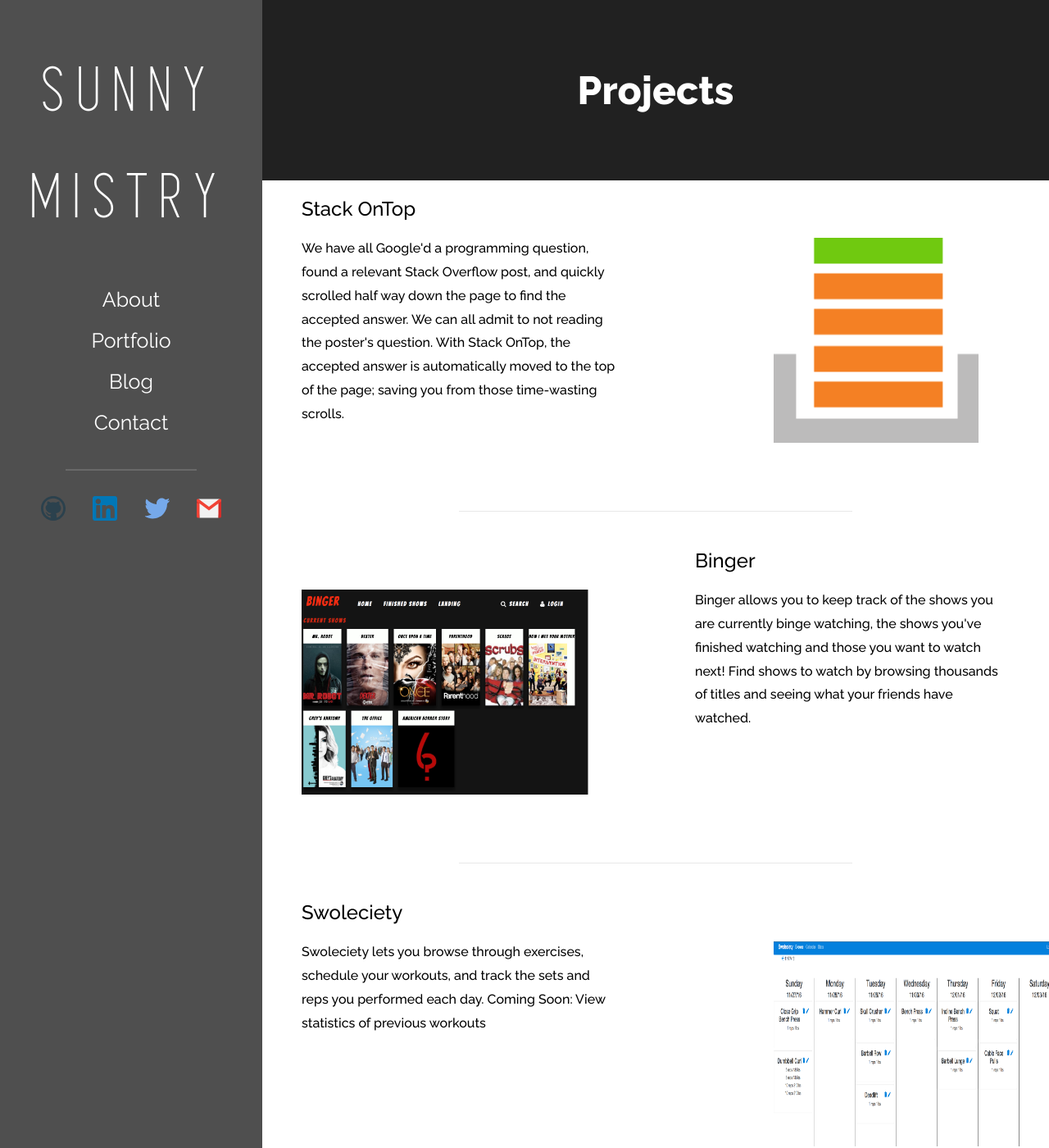
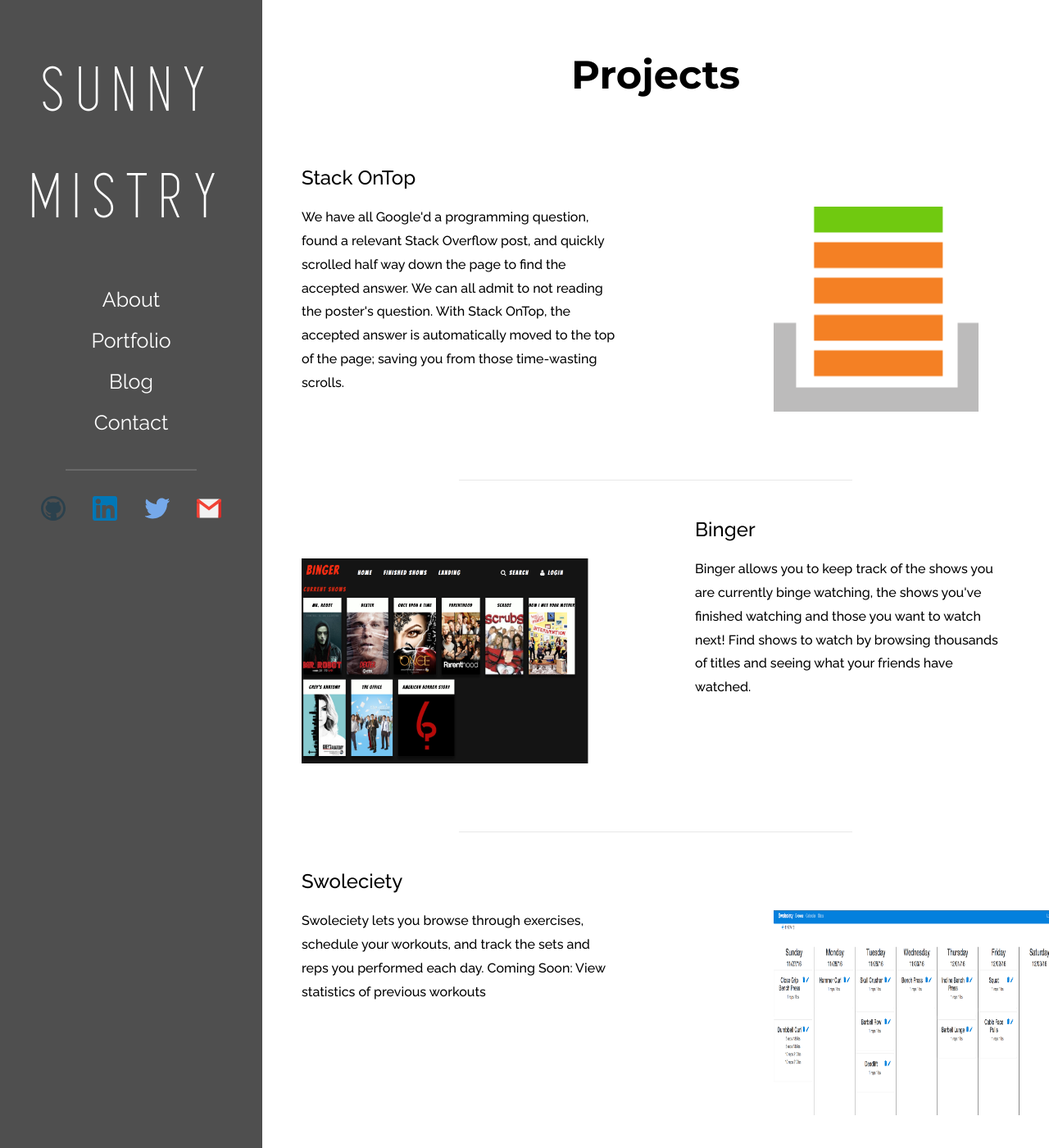
Before and after one commit to sunnymis/sunnymistry.dev, a Jekyll site: the page built from _pages/portfolio.html, in a window 1280 px wide and 1400 px high. Shown: the whole window at 82% size. Built offline with Jekyll 4.4.1, drawn with Linux system fonts in a browser that asks for light colours.

Commit message:
Removed header banner. Changed header font

```diff
--- a/_includes/head.html
+++ b/_includes/head.html
@@ -7,5 +7,5 @@
 
     <link rel="stylesheet" href="{{ "/css/root.css" | prepend: site.github.url }}">
     <link rel="stylesheet" href="{{ "/css/prism.css" | prepend: site.github.url }}">
-    <link href="https://fonts.googleapis.com/css?family=Raleway:400,500,800|Varela+Round" rel="stylesheet">
+    <link href="https://fonts.googleapis.com/css?family=Raleway:400,500,800|Varela+Round|Montserrat:400,700" rel="stylesheet">
 </head>
--- a/_sass/about.scss
+++ b/_sass/about.scss
@@ -8,10 +8,12 @@
     }
 
     .about-header {
-        background-color: $secondary-color;
-        color: $white;
-        padding: 50px;
+        background-color: $white;
+        color: $black;
+        padding: 30px;
         text-align: center;
+        font-family: Montserrat, sans-serif;
+        font-weight: 400;
         h1 {
             font-size: 3em;
         }
--- a/_sass/blog.scss
+++ b/_sass/blog.scss
@@ -7,10 +7,12 @@
     width: 100%;
   }
   .blog-header {
-    background-color: $secondary-color;
-    color: $white;
-    padding: 50px;
+    background-color: $white;
+    color: $black;
+    padding: 30px;
     text-align: center;
+    font-family: Montserrat, sans-serif;
+    font-weight: 400;
     h1 {
       font-size: 3em;
     }
--- a/_sass/portfolio.scss
+++ b/_sass/portfolio.scss
@@ -6,10 +6,12 @@
         width: 100%;
     }
     .portfolio-header {
+        background-color: $white;
+        color: $black;
+        padding: 30px;
         text-align: center;
-        background-color: $secondary-color;
-        color: $white;
-        padding: 50px;
+        font-family: Montserrat, sans-serif;
+        font-weight: 400;
         h1 {
             font-size: 3em;
         }
```
